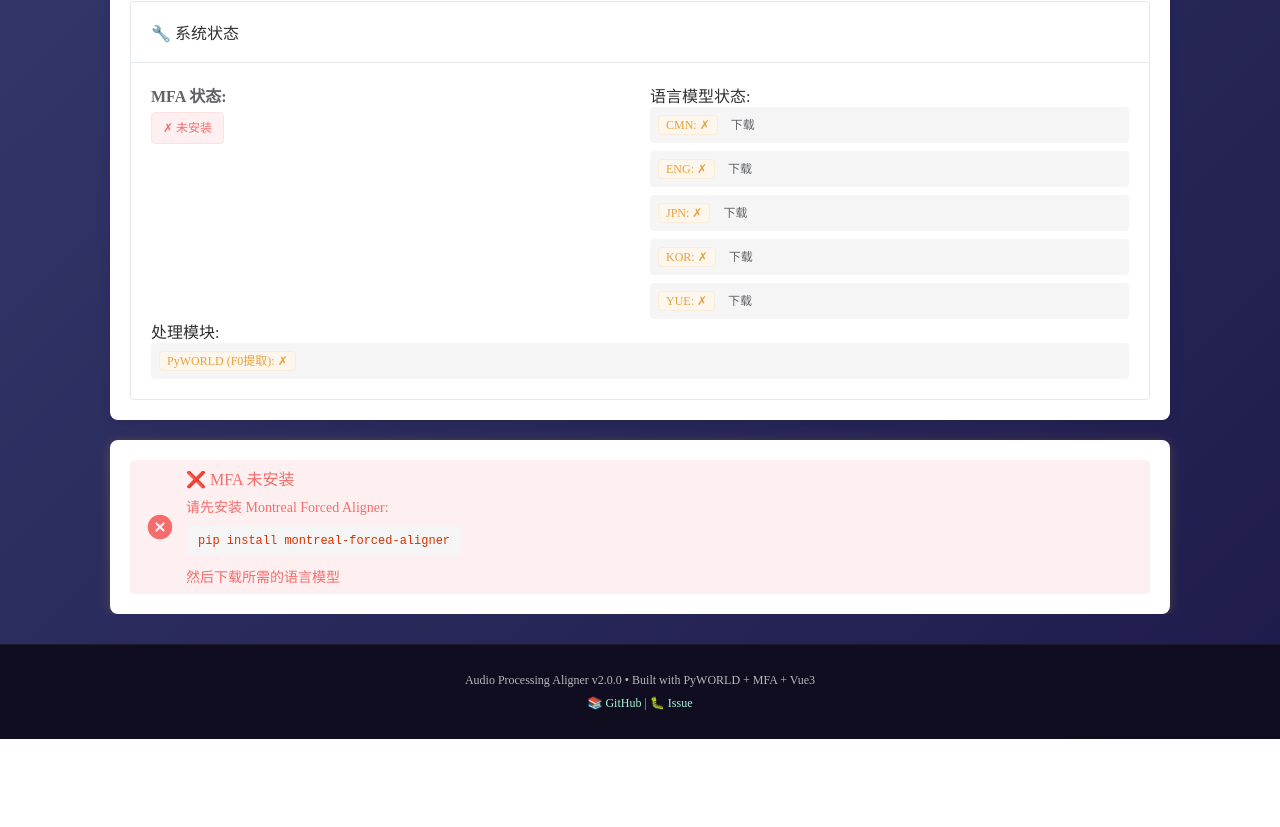
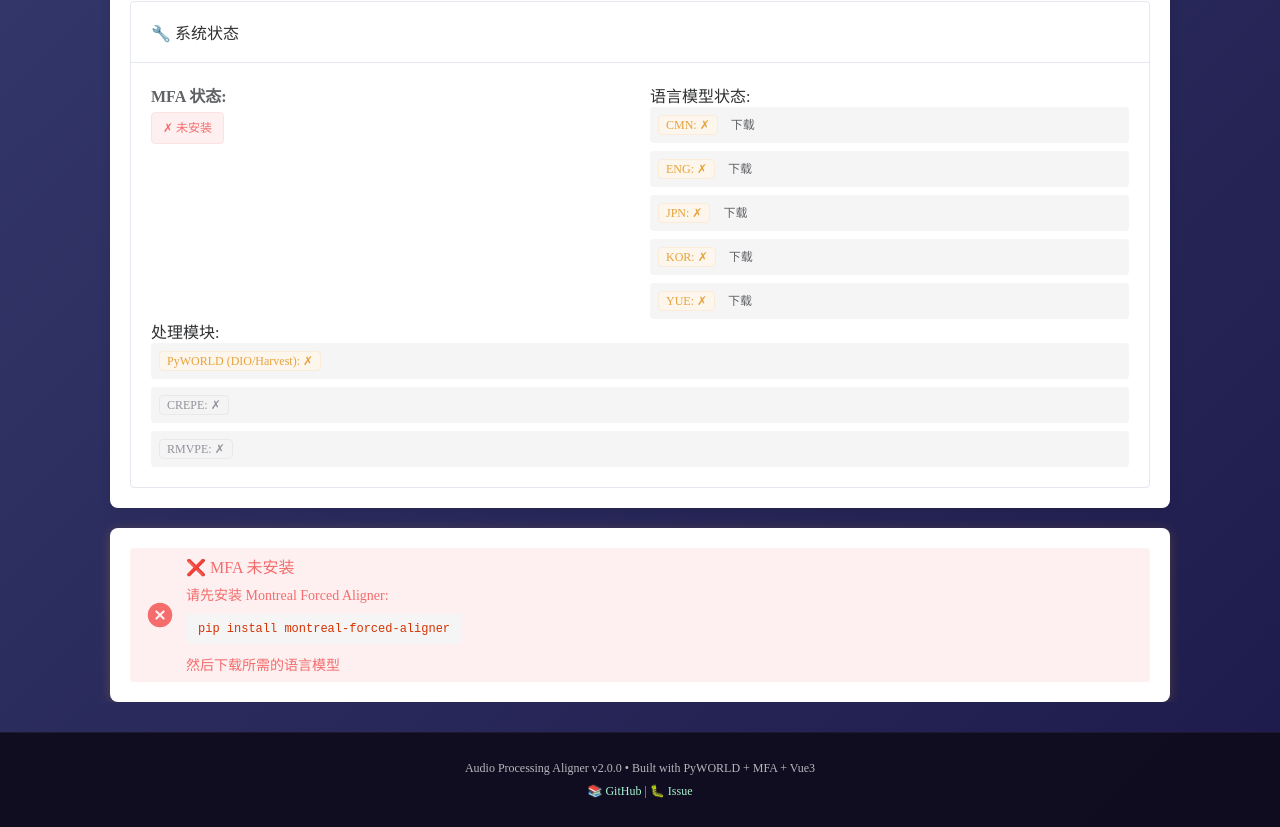
Before and after one commit to liuhua520-svg/gpt-sovits-mfa-aligner-tsubaki, a Vue app in the folder frontend/: page / in a window 1280 px wide. Shown: the part 877-1704 px from the top of the page. Before the commit the page ends 1616 px from the top, so only its background shows below. Built offline with nearby package versions, Linux system fonts and the light colour scheme; no server answers.

Commit message:
Add files via upload

```diff
--- a/frontend/src/components/MFAProcessor.vue
+++ b/frontend/src/components/MFAProcessor.vue
@@ -195,6 +195,39 @@
                       <span>Harvest (精确)</span>
                       <el-icon class="icon-tip"><InfoFilled /></el-icon>
                     </el-radio>
+                    <el-radio label="crepe" :disabled="systemStatus.audio_processing?.f0_backends?.crepe?.available === false">
+                      <span>CREPE (神经网络，抗噪)</span>
+                      <el-icon class="icon-tip"><InfoFilled /></el-icon>
+                    </el-radio>
+                    <el-radio label="rmvpe" :disabled="systemStatus.audio_processing?.f0_backends?.rmvpe?.available === false">
+                      <span>RMVPE (深度模型，最鲁棒)</span>
+                      <el-icon class="icon-tip"><InfoFilled /></el-icon>
+                    </el-radio>
+                  </el-radio-group>
+                  <p v-if="advancedConfig.f0_method === 'crepe' && systemStatus.audio_processing?.f0_backends?.crepe?.available === false" class="help-text">
+                    ⚠ 未检测到 torch / torchcrepe，请先安装依赖
+                  </p>
+                  <p v-if="advancedConfig.f0_method === 'rmvpe' && systemStatus.audio_processing?.f0_backends?.rmvpe?.available === false" class="help-text">
+                    ⚠ 未检测到 RMVPE 模型权重，请下载 rmvpe.pt 并放入 models/rmvpe/ 目录
+                  </p>
+                </el-form-item>
+              </el-col>
+
+              <el-col v-if="advancedConfig.f0_method === 'crepe'" :xs="24" :sm="12">
+                <el-form-item label="CREPE 模型规格">
+                  <el-radio-group v-model="advancedConfig.crepe_model">
+                    <el-radio label="full">Full (精度高)</el-radio>
+                    <el-radio label="tiny">Tiny (速度快)</el-radio>
+                  </el-radio-group>
+                </el-form-item>
+              </el-col>
+
+              <el-col v-if="advancedConfig.f0_method === 'crepe' || advancedConfig.f0_method === 'rmvpe'" :xs="24" :sm="12">
+                <el-form-item label="运行设备">
+                  <el-radio-group v-model="advancedConfig.f0_device">
+                    <el-radio label="auto">自动 (优先 GPU)</el-radio>
+                    <el-radio label="cpu">CPU</el-radio>
+                    <el-radio label="cuda">CUDA (GPU)</el-radio>
                   </el-radio-group>
                 </el-form-item>
               </el-col>
@@ -264,7 +297,8 @@
               <p><strong>基准音高:</strong> 工程文件的默认基准音（60 = C4）</p>
               <p><strong>自动音符音高:</strong> 音符块将自动放置在音频识别出的实际 MIDI 键位上</p>
               <p><strong>导出连续音高:</strong> 是否将精细的基频起伏数据（F0）以参数线形式导入到工程底部</p>
-              <p><strong>DIO vs Harvest:</strong> DIO 快速但可能不够精确；Harvest 慢但更精确</p>
+              <p><strong>DIO / Harvest / CREPE / RMVPE：</strong>DIO 最快但偶有跳音；Harvest 更精确但稍慢；CREPE 基于神经网络，对噪声/伴奏有较强鲁棒性；RMVPE 是目前对人声最鲁棒的深度模型，推荐在条件允许时优先使用（CREPE/RMVPE 需要 torch，RMVPE 还需额外下载模型权重）</p>
+              <p><strong>运行设备：</strong>CREPE/RMVPE 可选择 CPU 或 CUDA(GPU)，GPU 可大幅加速；"自动"会在检测到可用 GPU 时优先使用</p>
               <p><strong>F0 范围:</strong> 女声通常 150-300Hz，男声 80-150Hz，根据需要调整</p>
             </el-alert>
           </el-collapse-item>
@@ -351,7 +385,9 @@
                     <li>基准音高: {{ midiNoteToName(result.config.base_pitch) }} (MIDI {{ result.config.base_pitch }})</li>
                     <li>自动音符音高: {{ result.config.auto_note_pitch ? '已启用' : '已禁用' }}</li>
                     <li>导出连续音高: {{ result.config.export_pitch_line ? '已启用' : '已禁用' }}</li>
-                    <li>F0 方法: {{ result.config.f0_method }}</li>
+                    <li>F0 方法: {{ result.config.f0_method?.toUpperCase?.() || result.config.f0_method }}</li>
+                    <li v-if="result.config.f0_method === 'crepe'">CREPE 模型: {{ result.config.crepe_model }}</li>
+                    <li v-if="result.config.f0_method === 'crepe' || result.config.f0_method === 'rmvpe'">运行设备: {{ result.config.f0_device }}</li>
                     <li>精度: {{ result.config.use_double_precision ? '双精度 (Float64)' : '单精度 (Float32)' }}</li>
                   </ul>
                 </el-col>
@@ -457,7 +493,23 @@
                   :type="systemStatus.audio_processing?.pyworld_available ? 'success' : 'warning'"
                   size="small"
                 >
-                  PyWORLD (F0提取): {{ systemStatus.audio_processing?.pyworld_available ? '✓' : '✗' }}
+                  PyWORLD (DIO/Harvest): {{ systemStatus.audio_processing?.pyworld_available ? '✓' : '✗' }}
+                </el-tag>
+              </div>
+              <div class="model-item">
+                <el-tag
+                  :type="systemStatus.audio_processing?.f0_backends?.crepe?.available ? 'success' : 'info'"
+                  size="small"
+                >
+                  CREPE: {{ systemStatus.audio_processing?.f0_backends?.crepe?.available ? '✓' : '✗' }}
+                </el-tag>
+              </div>
+              <div class="model-item">
+                <el-tag
+                  :type="systemStatus.audio_processing?.f0_backends?.rmvpe?.available ? 'success' : 'info'"
+                  size="small"
+                >
+                  RMVPE: {{ systemStatus.audio_processing?.f0_backends?.rmvpe?.available ? '✓' : '✗' }}
                 </el-tag>
               </div>
             </div>
@@ -507,12 +559,23 @@ interface AdvancedConfig {
   base_pitch: number
   auto_note_pitch: boolean
   export_pitch_line: boolean
-  f0_method: 'dio' | 'harvest'
+  f0_method: 'dio' | 'harvest' | 'crepe' | 'rmvpe'
+  f0_device: 'auto' | 'cpu' | 'cuda'
+  crepe_model: 'full' | 'tiny'
   precision: 'single' | 'double'
   f0_smooth: boolean
   f0_smooth_window: number
   f0_floor: number
   f0_ceil: number
+}
+
+interface F0BackendStatus {
+  available: boolean
+  torch?: boolean
+  torchcrepe?: boolean
+  cuda?: boolean
+  model_path?: string
+  model_found?: boolean
 }
 
 interface SystemStatus {
@@ -524,6 +587,12 @@ interface SystemStatus {
   audio_processing?: {
     pyworld_available: boolean
     supported_formats: string[]
+    f0_backends?: {
+      dio?: F0BackendStatus
+      harvest?: F0BackendStatus
+      crepe?: F0BackendStatus
+      rmvpe?: F0BackendStatus
+    }
   }
 }
 
@@ -545,6 +614,8 @@ const advancedConfig = ref<AdvancedConfig>({
   auto_note_pitch: true,
   export_pitch_line: true,
   f0_method: 'dio',
+  f0_device: 'auto',
+  crepe_model: 'full',
   precision: 'double',
   f0_smooth: true,
   f0_smooth_window: 5,
@@ -568,7 +639,13 @@ const systemStatus = ref<SystemStatus>({
   },
   audio_processing: {
     pyworld_available: false,
-    supported_formats: []
+    supported_formats: [],
+    f0_backends: {
+      dio: { available: true },
+      harvest: { available: true },
+      crepe: { available: false },
+      rmvpe: { available: false }
+    }
   }
 })
 
@@ -673,6 +750,8 @@ const normalizeResult = (payload: any) => {
       auto_note_pitch: advancedConfig.value.auto_note_pitch,
       export_pitch_line: advancedConfig.value.export_pitch_line,
       f0_method: advancedConfig.value.f0_method,
+      f0_device: advancedConfig.value.f0_device,
+      crepe_model: advancedConfig.value.crepe_model,
       use_double_precision: advancedConfig.value.precision === 'double'
     }
   }
@@ -822,6 +901,8 @@ const processAudio = async () => {
       formDataObj.append('bpm', advancedConfig.value.bpm.toString())
       formDataObj.append('base_pitch', advancedConfig.value.base_pitch.toString())
       formDataObj.append('f0_method', advancedConfig.value.f0_method)
+      formDataObj.append('f0_device', advancedConfig.value.f0_device)
+      formDataObj.append('crepe_model', advancedConfig.value.crepe_model)
       formDataObj.append('f0_smooth', advancedConfig.value.f0_smooth.toString())
       formDataObj.append('f0_smooth_window', advancedConfig.value.f0_smooth_window.toString())
       formDataObj.append('precision', advancedConfig.value.precision)
@@ -905,6 +986,8 @@ const processAudio = async () => {
       formDataObj.append('bpm', advancedConfig.value.bpm.toString())
       formDataObj.append('base_pitch', advancedConfig.value.base_pitch.toString())
       formDataObj.append('f0_method', advancedConfig.value.f0_method)
+      formDataObj.append('f0_device', advancedConfig.value.f0_device)
+      formDataObj.append('crepe_model', advancedConfig.value.crepe_model)
       formDataObj.append('f0_smooth', advancedConfig.value.f0_smooth.toString())
       formDataObj.append('f0_smooth_window', advancedConfig.value.f0_smooth_window.toString())
       formDataObj.append('precision', advancedConfig.value.precision)
```
